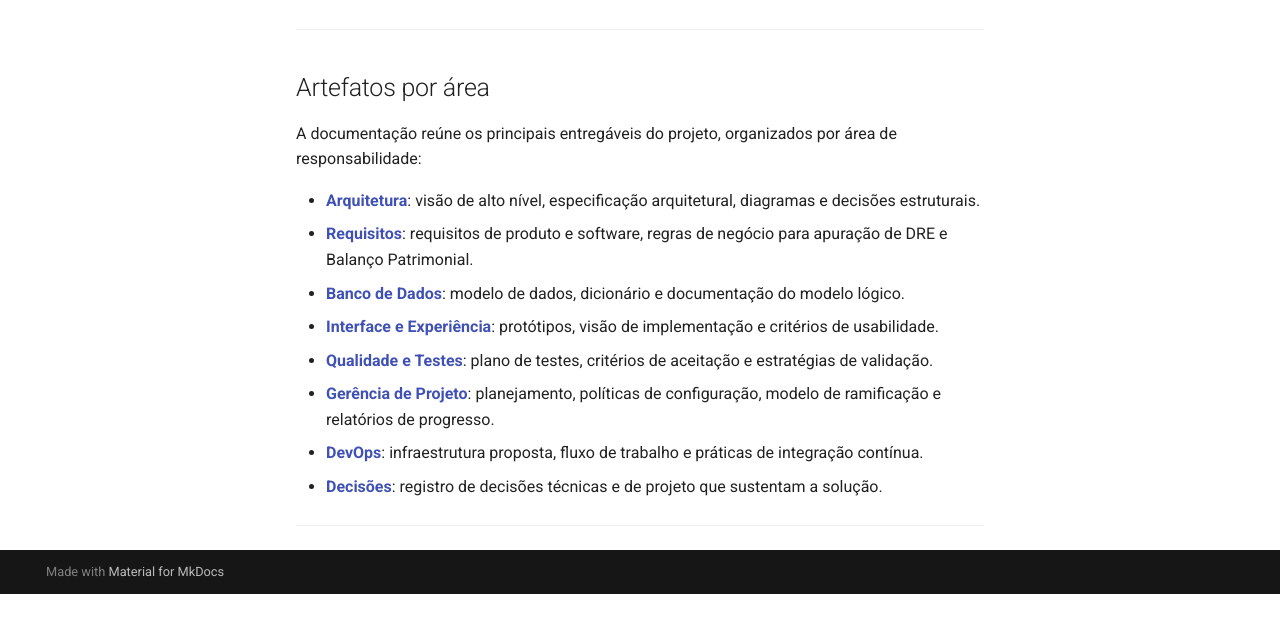
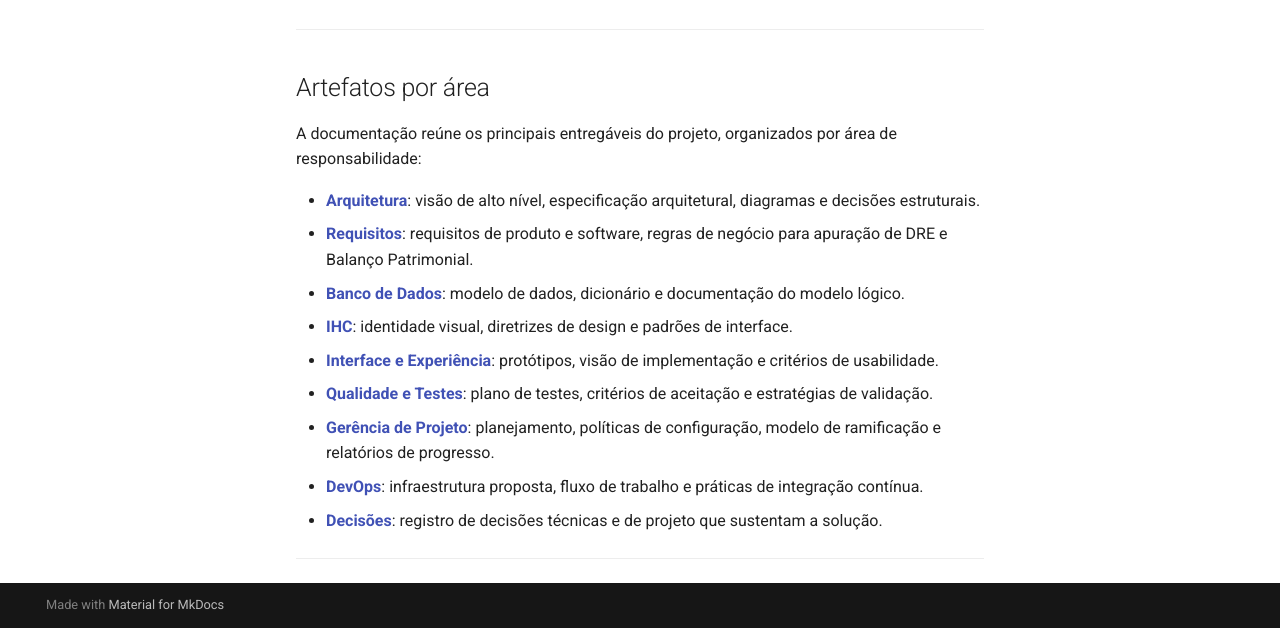
Before and after one commit to NES-Contabilidade-Integrada/doc-coins2026.1, an MkDocs documentation site: the page built from docs/index.md, in a window 1280 px wide and 900 px high, scrolled down 593 px, cut to the strip 272-900 px from the top of the window. Built offline with MkDocs 1.6.1 and Material for MkDocs 9.7.7, drawn with Linux system fonts in a browser that asks for light colours; before the commit the page ends 1459 px from its top, so only the background shows below that.

Commit message:
feat(homepage): add IHC section to artifacts list

```diff
--- a/docs/index.md
+++ b/docs/index.md
@@ -24,6 +24,7 @@ A documentação reúne os principais entregáveis do projeto, organizados por
 - **[Arquitetura](arquitetura/especificacao-arquitetural.md)**: visão de alto nível, especificação arquitetural, diagramas e decisões estruturais.
 - **[Requisitos](requisitos/especificacao-de-requisitos-de-software.md)**: requisitos de produto e software, regras de negócio para apuração de DRE e Balanço Patrimonial.
 - **[Banco de Dados](banco-de-dados/documentacao-modelo-dados.md)**: modelo de dados, dicionário e documentação do modelo lógico.
+- **[IHC](ihc/identidade-visual/Especificação%20de%20Identidade%20Visual%20do%20Software%20-%20UFMS%20(1).md)**: identidade visual, diretrizes de design e padrões de interface.
 - **[Interface e Experiência](gerencia-projeto/plano-do-projeto.md#projeto-de-interface-e-interação)**: protótipos, visão de implementação e critérios de usabilidade.
 - **[Qualidade e Testes](qualidade-testes/plano-de-testes.md)**: plano de testes, critérios de aceitação e estratégias de validação.
 - **[Gerência de Projeto](gerencia-projeto/plano-do-projeto.md)**: planejamento, políticas de configuração, modelo de ramificação e relatórios de progresso.
```
